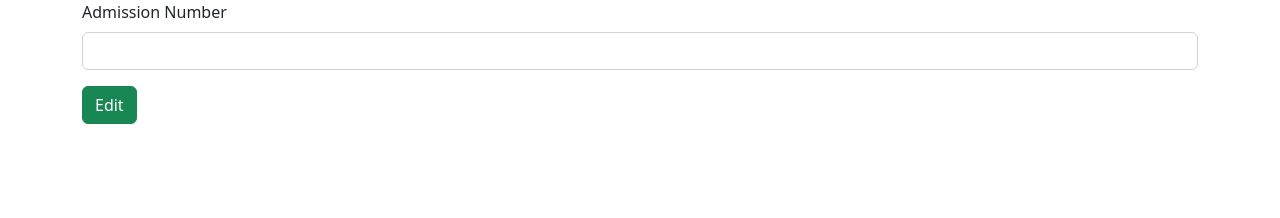
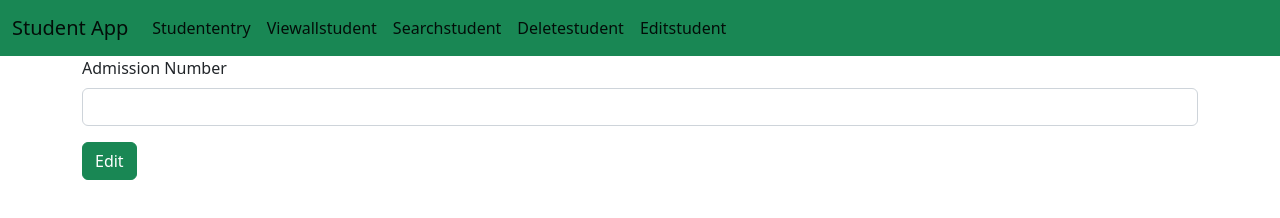
Before and after one commit to Asiyacm/Student-App-2, a plain HTML site: page editstudent.html in a window 1280 px wide. Drawn offline with nearby package versions, Linux system fonts and the light colour scheme.

Commit message:
navigationedit commit

```diff
--- a/editstudent.html
+++ b/editstudent.html
@@ -9,6 +9,38 @@
     <title>Document</title>
 </head>
 <body>
+
+
+
+    <nav class="navbar navbar-expand-lg bg-success">
+        <div class="container-fluid">
+          <a class="navbar-brand" href="#">Student App</a>
+          <button class="navbar-toggler" type="button" data-bs-toggle="collapse" data-bs-target="#navbarNav" aria-controls="navbarNav" aria-expanded="false" aria-label="Toggle navigation">
+            <span class="navbar-toggler-icon"></span>
+          </button>
+          <div class="collapse navbar-collapse" id="navbarNav">
+            <ul class="navbar-nav">
+              <li class="nav-item">
+                <a class="nav-link active" aria-current="page" href="index.html">Studententry</a>
+              </li>
+              <li class="nav-item">
+                <a class="nav-link active" aria-current="page" href="viewallstudent.html">Viewallstudent</a>
+              </li>
+              <li class="nav-item">
+                <a class="nav-link active" aria-current="page" href="search.html">Searchstudent</a>
+              </li>
+              <li class="nav-item">
+                <a class="nav-link active" aria-current="page" href="deletestudent.html">Deletestudent</a>
+              </li>
+              <li class="nav-item">
+                <a class="nav-link active" aria-current="page" href="editstudent.html">Editstudent</a>
+              </li>
+            </ul>
+          </div>
+        </div>
+      </nav>
+
+
 
 <div class="container">
     <div class="row">
```
Also changed, not shown: deletestudent.html (+4 -1 lines), index.html (+4 -1 lines), search.html (+4 -1 lines), viewallstudent.html (+4 -1 lines).
